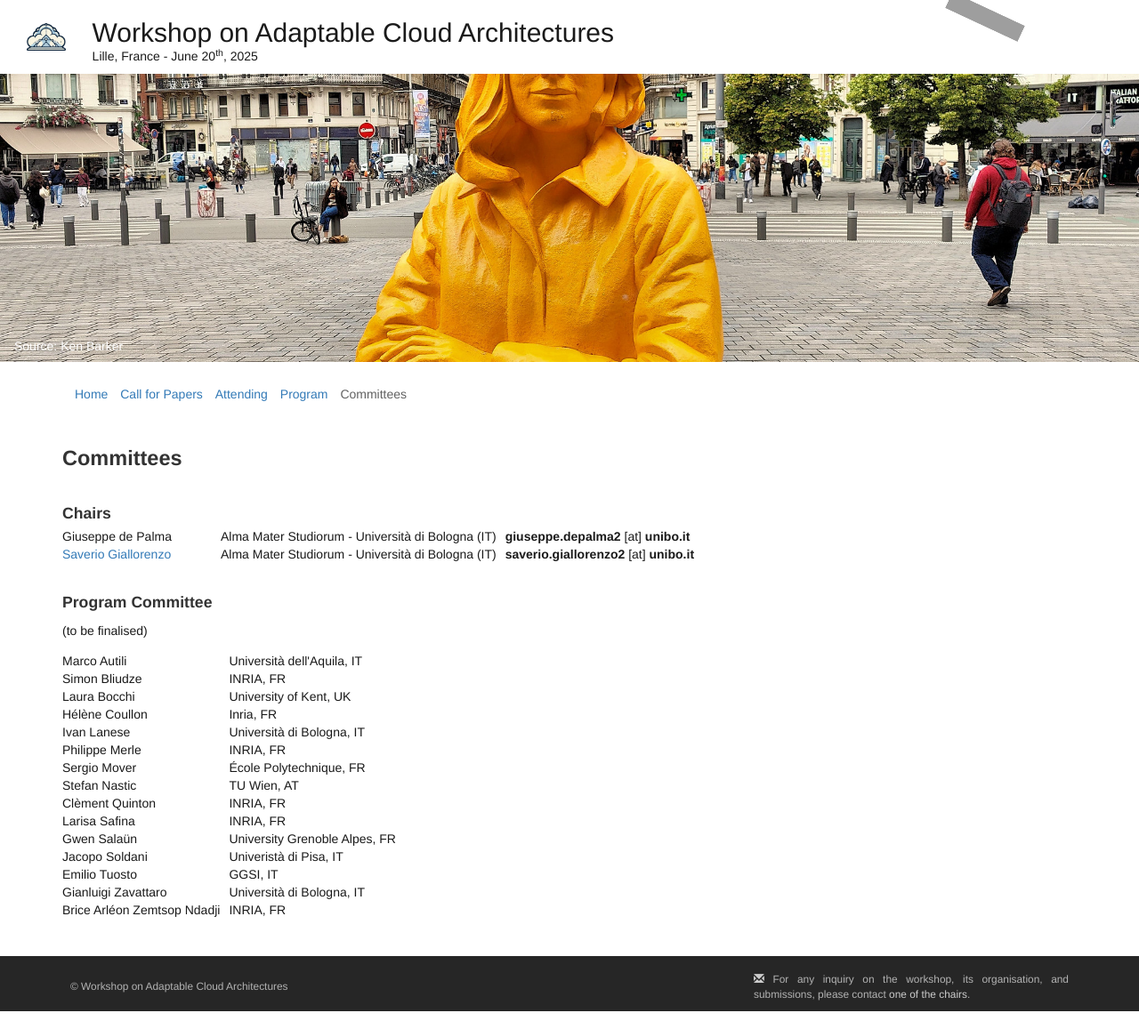
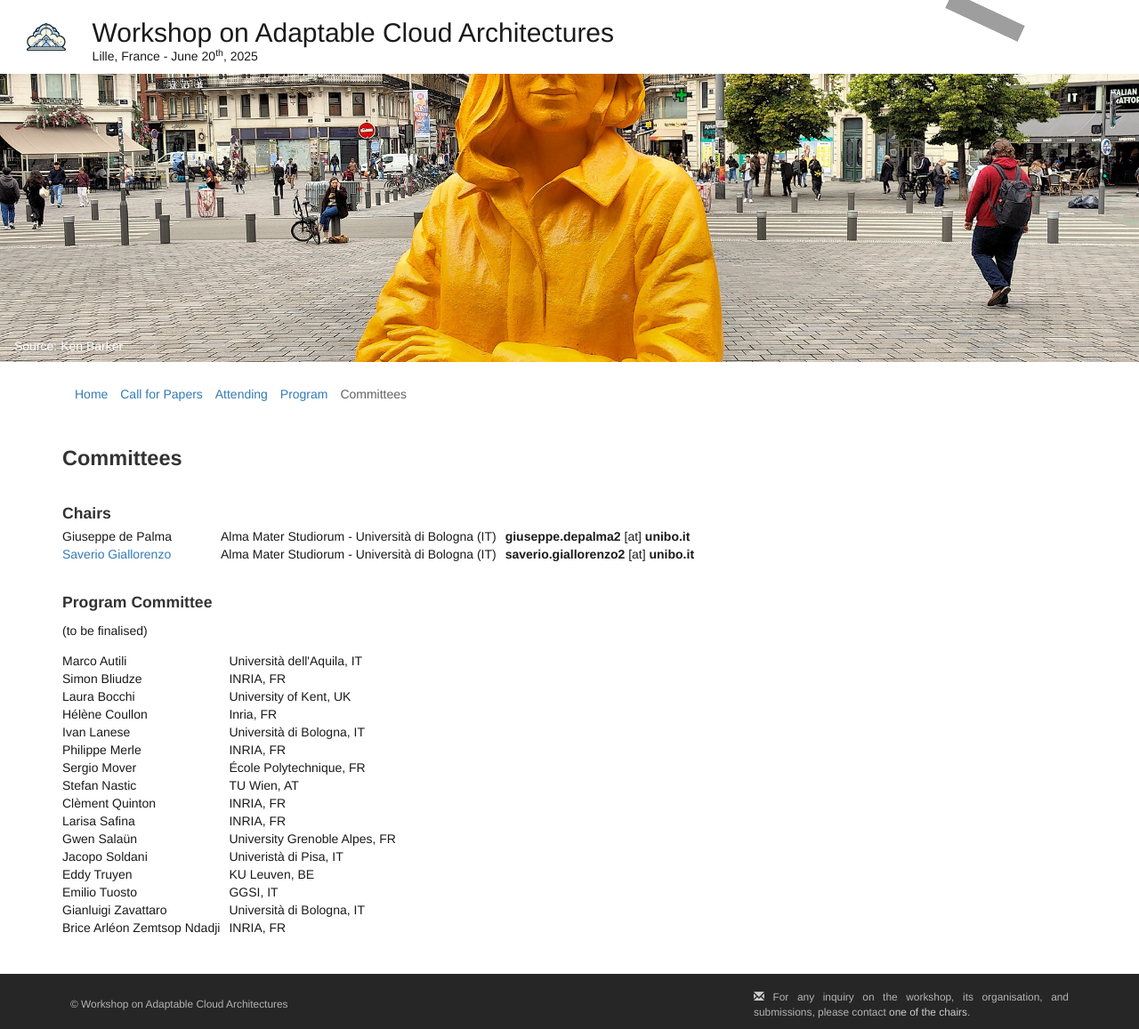
Before and after one commit to waca-ws/2025, a Jekyll site: the page built from committees.md, in a window 1280 px wide. Shown: the whole page at 89% size. Built offline with Jekyll 4.4.1, drawn with Linux system fonts in a browser that asks for light colours; grey boxes are pictures that could not be loaded.

Commit message:
Update committees.md

```diff
--- a/committees.md
+++ b/committees.md
@@ -73,6 +73,7 @@ TBD
 <tr><td>Larisa Safina</td><td>INRIA, FR</td></tr>
 <tr><td>Gwen Salaün</td><td>University Grenoble Alpes, FR</td></tr>
 <tr><td>Jacopo Soldani</td><td>Univeristà di Pisa, IT</td></tr>
+<tr><td>Eddy Truyen</td><td>KU Leuven, BE</td></tr>
 <tr><td>Emilio Tuosto</td><td>GGSI, IT</td></tr>
 <tr><td>Gianluigi Zavattaro</td><td>Università di Bologna, IT</td></tr>
 <tr><td>Brice Arléon Zemtsop Ndadji</td><td>INRIA, FR</td></tr>
```
